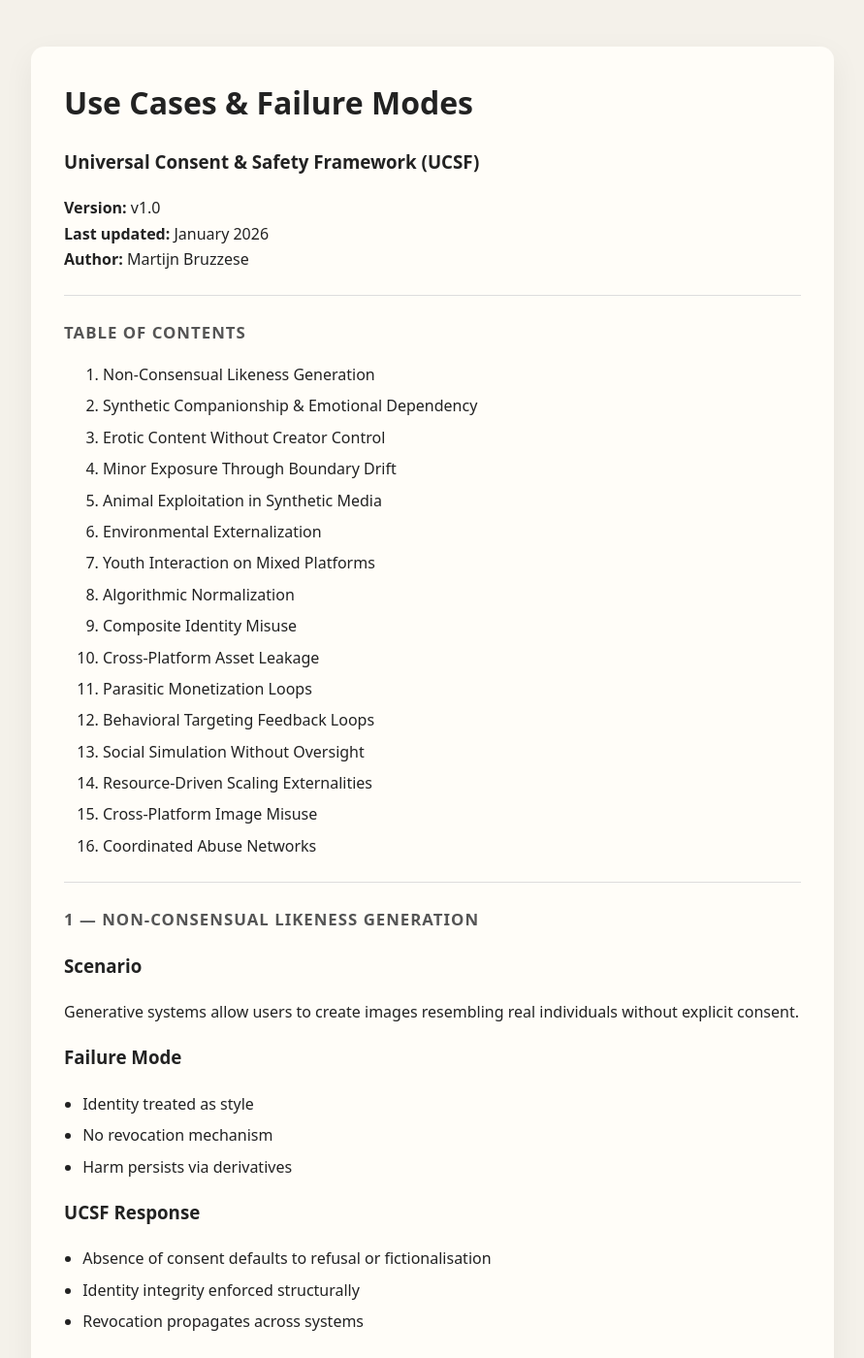
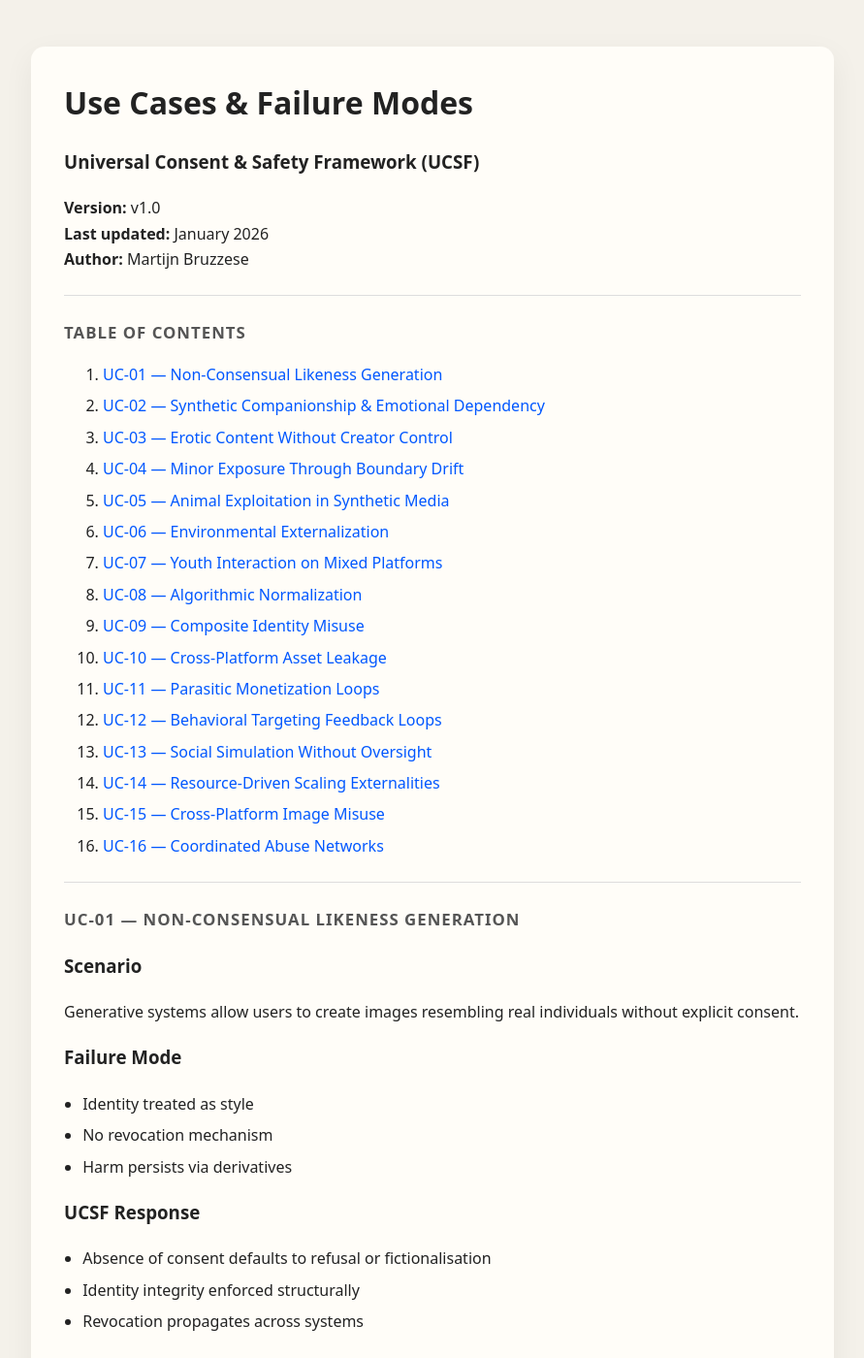
Before and after one commit to MartijnBruzzese/ModelHaven-Studio, a Jekyll site: the page built from USE_CASES.md, in a window 1280 px wide and 1400 px high. Shown: the whole window at 97% size, without its empty margins (194-1085 px from the left). Built offline with Jekyll 4.4.1, drawn with Linux system fonts in a browser that asks for light colours; some of the changed text lies outside the part shown.

Commit message:
Update USE_CASES.md

```diff
--- a/USE_CASES.md
+++ b/USE_CASES.md
@@ -16,45 +16,42 @@ title: Use Cases & Failure Modes — UCSF
 
 ## Table of Contents
 
-1. Non-Consensual Likeness Generation
-2. Synthetic Companionship & Emotional Dependency
-3. Erotic Content Without Creator Control
-4. Minor Exposure Through Boundary Drift
-5. Animal Exploitation in Synthetic Media
-6. Environmental Externalization
-7. Youth Interaction on Mixed Platforms
-8. Algorithmic Normalization
-9. Composite Identity Misuse
-10. Cross-Platform Asset Leakage
-11. Parasitic Monetization Loops
-12. Behavioral Targeting Feedback Loops
-13. Social Simulation Without Oversight
-14. Resource-Driven Scaling Externalities
-15. Cross-Platform Image Misuse
-16. Coordinated Abuse Networks
+1. [UC-01 — Non-Consensual Likeness Generation](#uc01)
+2. [UC-02 — Synthetic Companionship & Emotional Dependency](#uc02)
+3. [UC-03 — Erotic Content Without Creator Control](#uc03)
+4. [UC-04 — Minor Exposure Through Boundary Drift](#uc04)
+5. [UC-05 — Animal Exploitation in Synthetic Media](#uc05)
+6. [UC-06 — Environmental Externalization](#uc06)
+7. [UC-07 — Youth Interaction on Mixed Platforms](#uc07)
+8. [UC-08 — Algorithmic Normalization](#uc08)
+9. [UC-09 — Composite Identity Misuse](#uc09)
+10. [UC-10 — Cross-Platform Asset Leakage](#uc10)
+11. [UC-11 — Parasitic Monetization Loops](#uc11)
+12. [UC-12 — Behavioral Targeting Feedback Loops](#uc12)
+13. [UC-13 — Social Simulation Without Oversight](#uc13)
+14. [UC-14 — Resource-Driven Scaling Externalities](#uc14)
+15. [UC-15 — Cross-Platform Image Misuse](#uc15)
+16. [UC-16 — Coordinated Abuse Networks](#uc16)
 
 ---
 
-## 1 — Non-Consensual Likeness Generation
+<a id="uc01"></a>
+## UC-01 — Non-Consensual Likeness Generation
 
 ### Scenario
-
 Generative systems allow users to create images resembling real individuals without explicit consent.
 
 ### Failure Mode
-
 - Identity treated as style
 - No revocation mechanism
 - Harm persists via derivatives
 
 ### UCSF Response
-
 - Absence of consent defaults to refusal or fictionalisation
 - Identity integrity enforced structurally
 - Revocation propagates across systems
 
 ### Evidence
-
 - BBC News — Deepfake pornography ruining women’s lives
 - Guardian — AI deepfake porn epidemic
 - MIT Technology Review — Rise of deepfake pornography
@@ -65,25 +62,22 @@ Generative systems allow users to create images resembling real individuals with
 
 ---
 
-## 2 — Synthetic Companionship & Emotional Dependency
+<a id="uc02"></a>
+## UC-02 — Synthetic Companionship & Emotional Dependency
 
 ### Scenario
-
 Users form emotional attachments to AI companions optimized for engagement.
 
 ### Failure Mode
-
 - Systems reward dependency
 - Vulnerable users receive intensified attachment cues
 
 ### UCSF Response
-
 - Dependency treated as safety signal
 - Human oversight
 - Ethical refusal
 
 ### Evidence
-
 - Washington Post — Emotional boundaries with AI chatbots
 - Stanford HAI — Risks of emotional dependence
 
@@ -91,25 +85,22 @@ Users form emotional attachments to AI companions optimized for engagement.
 
 ---
 
-## 3 — Erotic Content Without Creator Control
+<a id="uc03"></a>
+## UC-03 — Erotic Content Without Creator Control
 
 ### Scenario
-
 Creators discover adult content generated using their likeness.
 
 ### Failure Mode
-
 - No consent verification
 - No withdrawal
 
 ### UCSF Response
-
 - Consent modeled structurally
 - Creator revocation
 - Fictionalisation fallback
 
 ### Evidence
-
 - Wired — Artists exploited by AI
 - Verge — Training without consent
 - Financial Times — Data backlash
@@ -118,25 +109,22 @@ Creators discover adult content generated using their likeness.
 
 ---
 
-## 4 — Minor Exposure Through Boundary Drift
+<a id="uc04"></a>
+## UC-04 — Minor Exposure Through Boundary Drift
 
 ### Scenario
-
 Adult systems allow erosion of safeguards.
 
 ### Failure Mode
-
 - Filters bypassed
 - Age ambiguity tolerated
 
 ### UCSF Response
-
 - Fail-closed ambiguity
 - Sealed minor spaces
 - Zero experiential sexual content
 
 ### Evidence
-
 - Internet Watch Foundation — AI child imagery
 - Atlantic — Age ambiguous content
 
@@ -144,10 +132,10 @@ Adult systems allow erosion of safeguards.
 
 ---
 
-## 5 — Animal Exploitation
+<a id="uc05"></a>
+## UC-05 — Animal Exploitation in Synthetic Media
 
 ### Evidence
-
 - World Animal Protection — Digital animal exploitation
 - AI & Society — Non-human ethics
 
@@ -155,10 +143,10 @@ Adult systems allow erosion of safeguards.
 
 ---
 
-## 6 — Environmental Externalization
+<a id="uc06"></a>
+## UC-06 — Environmental Externalization
 
 ### Evidence
-
 - OECD — AI governance
 - EU Commission — AI infrastructure impact
 
@@ -166,21 +154,21 @@ Adult systems allow erosion of safeguards.
 
 ---
 
-## 7 — Youth Interaction on Mixed Platforms
+<a id="uc07"></a>
+## UC-07 — Youth Interaction on Mixed Platforms
 
 ### Evidence
-
-- IWF youth safety
+- Internet Watch Foundation youth safety
 - Atlantic synthetic minors
 
 [↑ Back to ToC](#toc)
 
 ---
 
-## 8 — Algorithmic Normalization
+<a id="uc08"></a>
+## UC-08 — Algorithmic Normalization
 
 ### Evidence
-
 - Stanford HAI
 - Washington Post
 
@@ -188,11 +176,11 @@ Adult systems allow erosion of safeguards.
 
 ---
 
-## 9 — Composite Identity Misuse
+<a id="uc09"></a>
+## UC-09 — Composite Identity Misuse
 
 ### Evidence
-
-- MIT Tech Review
+- MIT Technology Review
 - Reuters
 - Guardian
 
@@ -200,10 +188,10 @@ Adult systems allow erosion of safeguards.
 
 ---
 
-## 10 — Cross Platform Asset Leakage
+<a id="uc10"></a>
+## UC-10 — Cross-Platform Asset Leakage
 
 ### Evidence
-
 - Guardian creators locked out
 - BBC influencers hacked
 - Financial Times recovery failures
@@ -212,22 +200,22 @@ Adult systems allow erosion of safeguards.
 
 ---
 
-## 11 — Parasitic Monetization
+<a id="uc11"></a>
+## UC-11 — Parasitic Monetization Loops
 
 ### Evidence
-
 - Wired
 - Verge
-- FT
+- Financial Times
 
 [↑ Back to ToC](#toc)
 
 ---
 
-## 12 — Behavioral Targeting
+<a id="uc12"></a>
+## UC-12 — Behavioral Targeting Feedback Loops
 
 ### Evidence
-
 - Stanford
 - Washington Post
 
@@ -235,10 +223,10 @@ Adult systems allow erosion of safeguards.
 
 ---
 
-## 13 — Social Simulation
+<a id="uc13"></a>
+## UC-13 — Social Simulation Without Oversight
 
 ### Evidence
-
 - Stanford
 - Washington Post
 
@@ -246,10 +234,10 @@ Adult systems allow erosion of safeguards.
 
 ---
 
-## 14 — Resource Scaling
+<a id="uc14"></a>
+## UC-14 — Resource-Driven Scaling Externalities
 
 ### Evidence
-
 - OECD
 - EU
 
@@ -257,25 +245,25 @@ Adult systems allow erosion of safeguards.
 
 ---
 
-## 15 — Image Misuse
+<a id="uc15"></a>
+## UC-15 — Cross-Platform Image Misuse
 
 ### Evidence
-
 - BBC
 - Guardian
-- FT
+- Financial Times
 
 [↑ Back to ToC](#toc)
 
 ---
 
-## 16 — Coordinated Abuse Networks
+<a id="uc16"></a>
+## UC-16 — Coordinated Abuse Networks
 
 ### Evidence
-
 - BBC
 - Guardian
-- FT
+- Financial Times
 
 [↑ Back to ToC](#toc)
 
@@ -285,13 +273,13 @@ Adult systems allow erosion of safeguards.
 
 Ethics without architecture fails.
 
-UCSF reframes harm as infrastructure failure.
-
 Consent must be structural.
 Safety must fail-closed.
 Identity must persist.
 Repair must be built-in.
 
+UCSF reframes harm as infrastructure failure.
+
 ---
 
 *Supports UCSF v1.0*
```
